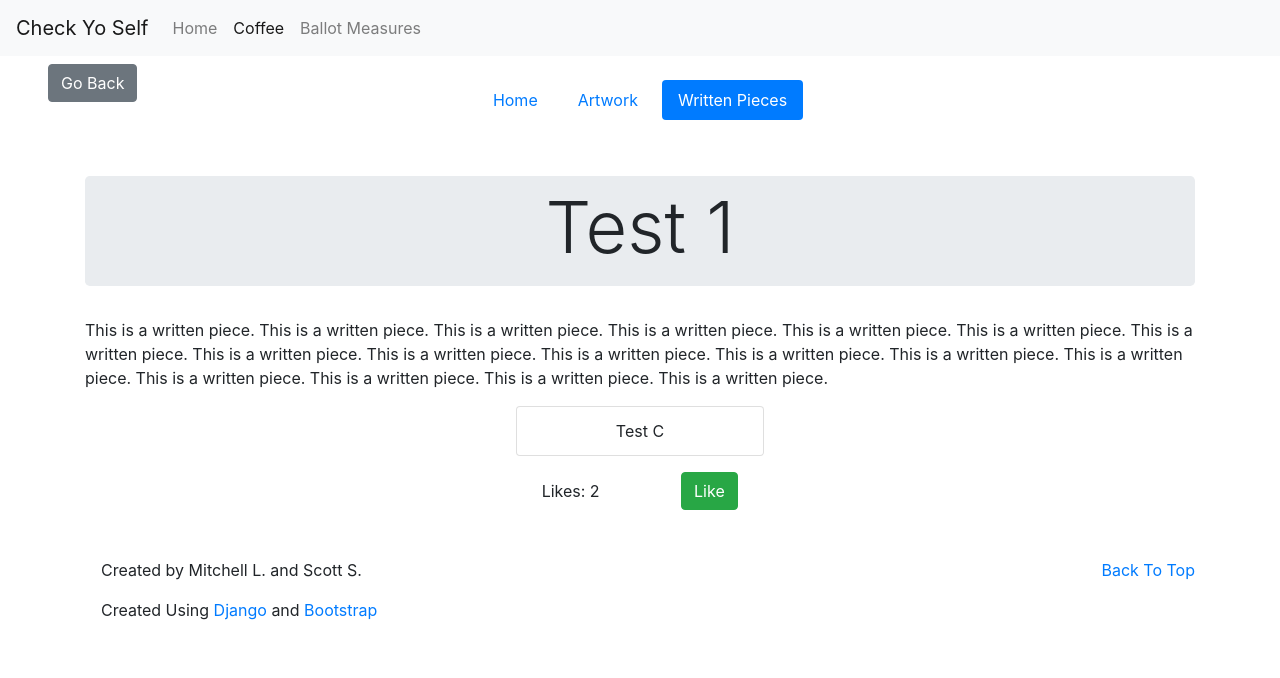
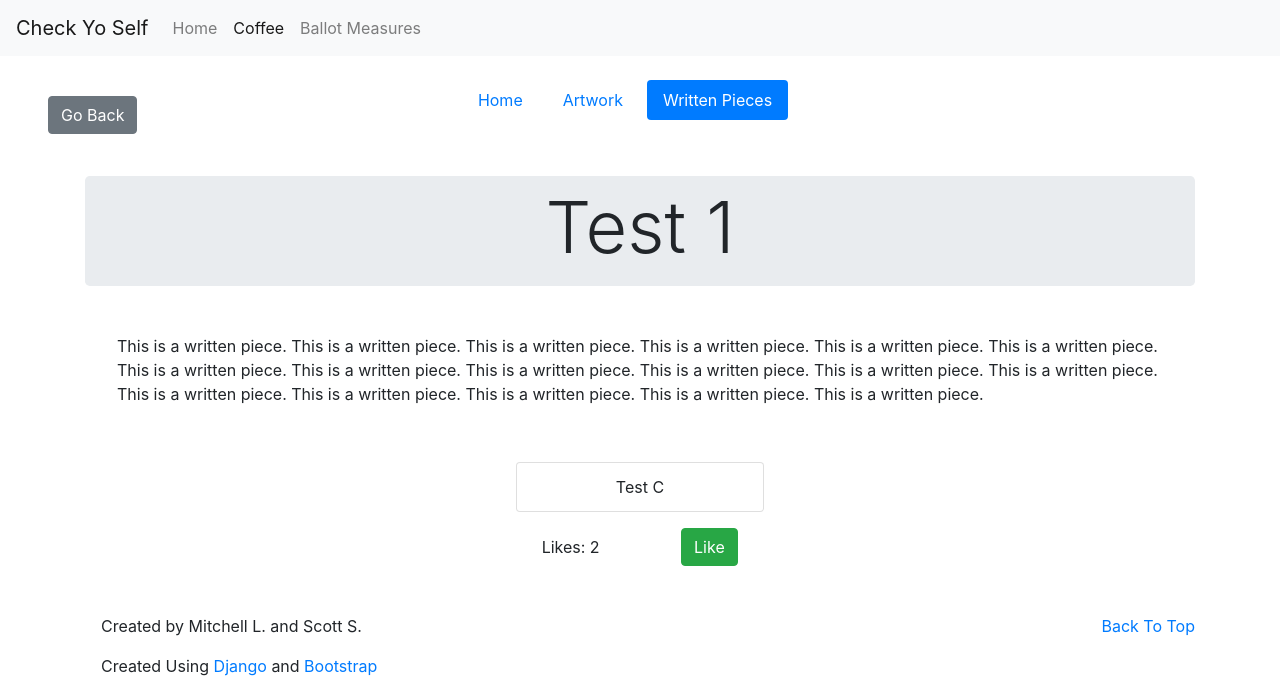
Before and after one commit to ssemtner/CheckYoSelf, a Django app: page /coffee/written/1 in a window 1280 px wide. Shown: the top 678 px of the page. Run offline with Django 3.2, Linux system fonts and the light colour scheme; data comes from the database, SQL or seed files in the repository; both versions use the stored data as it was after the commit.

Commit message:
Added back/home buttons, improved css styling on individual coffee pages

```diff
--- a/templates/Coffee/artwork.html
+++ b/templates/Coffee/artwork.html
@@ -31,9 +31,9 @@
 </nav>
 <div class="p-4"></div>
 
-<div class="row">
+<div class="row w-100">
     <div class="col">
-        <a href="{% url 'Coffee:artworkHome' %}" class="btn btn-secondary float-left m-3 ml-5">Go Back</a>
+        <a href="{% url 'Coffee:artworkHome' %}" class="btn btn-secondary float-left m-3 ml-5 mt-5">Go Back</a>
     </div>
 
     <div class="col-center">
--- a/templates/Coffee/artwork_home.html
+++ b/templates/Coffee/artwork_home.html
@@ -34,9 +34,9 @@
 </nav>
 <div class="p-4"></div>
 
-<div class="row">
+<div class="row w-100">
     <div class="col">
-        <a href="{% url 'Coffee:index' %}" class="btn btn-secondary float-left m-3 ml-5">Go Back</a>
+        <a href="{% url 'Coffee:index' %}" class="btn btn-secondary float-left m-3 ml-5 mt-5">Go Back</a>
     </div>
 
     <div class="col-center">
--- a/templates/Coffee/written_piece.html
+++ b/templates/Coffee/written_piece.html
@@ -31,9 +31,9 @@
 </nav>
 <div class="p-4"></div>
 
-<div class="row">
+<div class="row w-100">
     <div class="col">
-        <a href="{% url 'Coffee:writtenPieceHome' %}" class="btn btn-secondary float-left m-3 ml-5">Go Back</a>
+        <a href="{% url 'Coffee:writtenPieceHome' %}" class="btn btn-secondary float-left m-3 ml-5 mt-5">Go Back</a>
     </div>
 
     <div class="col-center">
@@ -60,8 +60,9 @@
         </div>
 
         {# Text #}
-        <p class="text-left">{{ written.text }}</p>
-
+        <div class="m-2 mb-4 px-4 py-3 rounded">
+            <p class="text-left">{{ written.text }}</p>
+        </div>
 
         {# Author #}
         <div class="container w-25">
--- a/templates/Coffee/written_piece_home.html
+++ b/templates/Coffee/written_piece_home.html
@@ -34,9 +34,9 @@
 </nav>
 <div class="p-4"></div>
 
-<div class="row">
+<div class="row w-100">
     <div class="col">
-        <a href="{% url 'Coffee:index' %}" class="btn btn-secondary float-left m-3 ml-5">Go Back</a>
+        <a href="{% url 'Coffee:index' %}" class="btn btn-secondary float-left m-3 ml-5 mt-5">Go Back</a>
     </div>
 
     <div class="col-center">
```
Also changed, not shown: templates/Coffee/index.html (+6 -1 lines), db.sqlite3.
